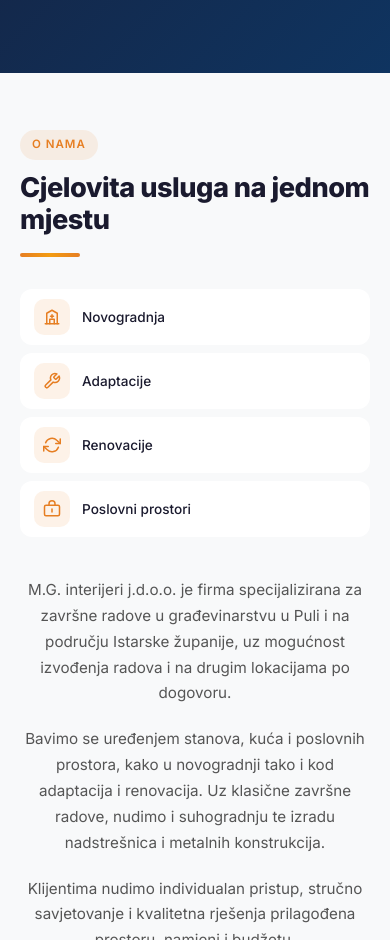
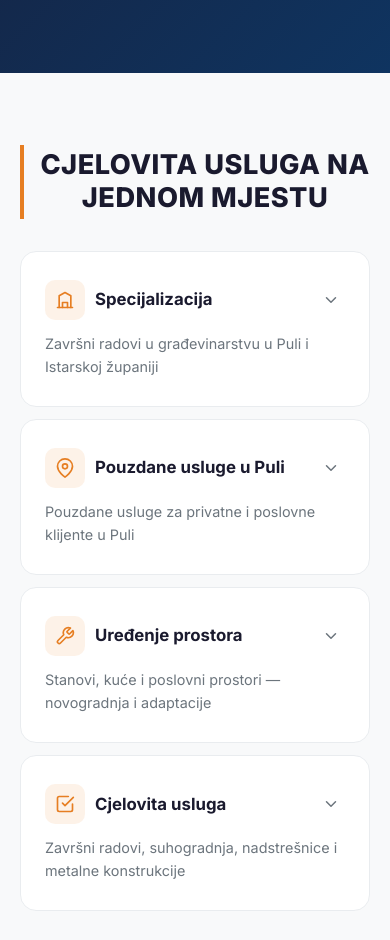
Before and after one commit to Lea45/M.G.-interijeri-, a plain HTML site: page index.html in a window 390 px wide. Shown: the part 1060-2000 px from the top of the page. Drawn offline with Linux system fonts and the light colour scheme.

Commit message:
ako - vrati

```diff
--- a/index.html
+++ b/index.html
@@ -180,7 +180,7 @@
             max-width: 460px;
             height: auto;
             display: block;
-            filter: drop-shadow(0 10px 40px rgba(0,0,0,0.3));
+            filter: hue-rotate(-110deg) saturate(3) brightness(0.85) drop-shadow(0 10px 40px rgba(0,0,0,0.3));
         }
 
         .hero-badge {
@@ -371,7 +371,118 @@
             flex-shrink: 0;
         }
 
+        /* ABOUT TITLE BOX */
+        .about-title-box {
+            border-left: 4px solid var(--accent);
+            padding: 4px 0 4px 20px;
+            margin-top: 16px;
+            margin-bottom: 16px;
+        }
+
+        .about-title-box + .section-subtitle {
+            padding-left: 24px;
+        }
+
+        .about-title-box .section-title {
+            margin-bottom: 0;
+            text-transform: uppercase;
+            letter-spacing: 0.5px;
+        }
+
+        /* ABOUT CARDS */
+        .about-cards {
+            display: grid;
+            grid-template-columns: repeat(2, 1fr);
+            gap: 20px;
+            margin-top: 32px;
+        }
+
+        .about-card {
+            background: var(--white);
+            border: 1px solid var(--gray-light);
+            border-radius: var(--radius);
+            padding: 28px 24px;
+            cursor: pointer;
+            transition: all 0.3s;
+            text-align: left;
+        }
+
+        .about-card:hover {
+            border-color: transparent;
+            box-shadow: var(--shadow);
+            transform: translateY(-2px);
+        }
+
+        .about-card-header {
+            display: flex;
+            align-items: center;
+            justify-content: space-between;
+            gap: 12px;
+        }
+
+        .about-card-title {
+            font-size: 1.05rem;
+            font-weight: 700;
+            color: var(--primary);
+            display: flex;
+            align-items: center;
+            gap: 10px;
+        }
+
+        .about-card-icon {
+            width: 40px;
+            height: 40px;
+            background: rgba(230, 126, 34, 0.1);
+            border-radius: 10px;
+            display: flex;
+            align-items: center;
+            justify-content: center;
+            flex-shrink: 0;
+        }
+
+        .about-card-toggle {
+            width: 28px;
+            height: 28px;
+            display: flex;
+            align-items: center;
+            justify-content: center;
+            flex-shrink: 0;
+            transition: transform 0.3s;
+            color: var(--gray);
+        }
+
+        .about-card.active .about-card-toggle {
+            transform: rotate(180deg);
+        }
+
+        .about-card-preview {
+            font-size: 0.9rem;
+            color: var(--gray);
+            margin-top: 12px;
+            line-height: 1.6;
+        }
+
+        .about-card-content {
+            max-height: 0;
+            overflow: hidden;
+            transition: max-height 0.4s ease;
+        }
+
+        .about-card.active .about-card-content {
+            max-height: 200px;
+        }
+
+        .about-card-content p {
+            font-size: 0.92rem;
+            color: #555;
+            margin-top: 14px;
+            padding-top: 14px;
+            border-top: 1px solid var(--gray-light);
+            line-height: 1.7;
+        }
+
         /* SERVICES */
+
         .services-grid {
             display: grid;
             grid-template-columns: repeat(3, 1fr);
@@ -387,6 +498,7 @@
             transition: all 0.4s;
             position: relative;
             overflow: hidden;
+            text-align: left;
         }
 
         .service-card::before {
@@ -944,39 +1056,37 @@
                 grid-template-columns: 1fr 1fr;
                 gap: 10px;
             }
-            .about-text p {
-                font-size: 0.95rem;
-            }
-
-            /* SERVICES MOBILE - horizontal scroll */
+            .about-cards {
+                grid-template-columns: 1fr;
+                gap: 12px;
+            }
+            .about, #usluge, .gallery, .types, .why-us, #kontakt {
+                text-align: center;
+            }
+            .about-title-box {
+                padding: 4px 0 4px 16px;
+                margin-left: auto;
+                margin-right: auto;
+                width: fit-content;
+            }
+            .about-title-box + .section-subtitle {
+                padding-left: 0;
+                text-align: center;
+            }
+            .about-card, .service-card, .type-card, .why-card {
+                text-align: left;
+            }
+
+            /* SERVICES MOBILE */
             .services-grid {
-                grid-template-columns: none;
-                display: flex;
-                overflow-x: auto;
-                scroll-snap-type: x mandatory;
+                grid-template-columns: 1fr;
                 gap: 16px;
-                padding-bottom: 16px;
-                -webkit-overflow-scrolling: touch;
-            }
-            .services-grid::-webkit-scrollbar {
-                display: none;
             }
             .service-card {
-                min-width: 280px;
-                scroll-snap-align: start;
-                flex-shrink: 0;
                 border-left: 4px solid var(--accent);
             }
             .service-card::before {
                 display: none;
-            }
-            .service-card .service-icon {
-                width: 48px;
-                height: 48px;
-            }
-            .service-card .service-icon svg {
-                width: 24px;
-                height: 24px;
             }
 
             /* GALLERY MOBILE */
@@ -1225,31 +1335,65 @@
     <!-- O NAMA -->
     <section class="about" id="o-nama">
         <div class="container">
-            <span class="section-label">O nama</span>
+            <div class="about-title-box">
                 <h2 class="section-title">Cjelovita usluga na jednom mjestu</h2>
-            <hr class="section-divider">
-            <div class="about-features">
-                <div class="about-feature">
-                    <div class="icon"><svg width="18" height="18" viewBox="0 0 24 24" fill="none" stroke="var(--accent)" stroke-width="2" stroke-linecap="round" stroke-linejoin="round"><path d="M3 21h18"/><path d="M5 21V7l7-4 7 4v14"/><path d="M9 21v-6h6v6"/><line x1="12" y1="9" x2="12" y2="13"/><line x1="10" y1="11" x2="14" y2="11"/></svg></div>
-                    Novogradnja
-                </div>
-                <div class="about-feature">
-                    <div class="icon"><svg width="18" height="18" viewBox="0 0 24 24" fill="none" stroke="var(--accent)" stroke-width="2" stroke-linecap="round" stroke-linejoin="round"><path d="M14.7 6.3a1 1 0 0 0 0 1.4l1.6 1.6a1 1 0 0 0 1.4 0l3.77-3.77a6 6 0 0 1-7.94 7.94l-6.91 6.91a2.12 2.12 0 0 1-3-3l6.91-6.91a6 6 0 0 1 7.94-7.94l-3.76 3.76z"/></svg></div>
-                    Adaptacije
-                </div>
-                <div class="about-feature">
-                    <div class="icon"><svg width="18" height="18" viewBox="0 0 24 24" fill="none" stroke="var(--accent)" stroke-width="2" stroke-linecap="round" stroke-linejoin="round"><polyline points="23 4 23 10 17 10"/><polyline points="1 20 1 14 7 14"/><path d="M3.51 9a9 9 0 0 1 14.85-3.36L23 10M1 14l4.64 4.36A9 9 0 0 0 20.49 15"/></svg></div>
-                    Renovacije
-                </div>
-                <div class="about-feature">
-                    <div class="icon"><svg width="18" height="18" viewBox="0 0 24 24" fill="none" stroke="var(--accent)" stroke-width="2" stroke-linecap="round" stroke-linejoin="round"><rect x="2" y="7" width="20" height="14" rx="2" ry="2"/><path d="M16 7V5a4 4 0 0 0-8 0v2"/><line x1="12" y1="12" x2="12" y2="16"/></svg></div>
-                    Poslovni prostori
-                </div>
-            </div>
-            <div class="about-text">
+            </div>
+            <div class="about-cards">
+                <div class="about-card fade-up" onclick="this.classList.toggle('active')">
+                    <div class="about-card-header">
+                        <div class="about-card-title">
+                            <div class="about-card-icon"><svg width="20" height="20" viewBox="0 0 24 24" fill="none" stroke="var(--accent)" stroke-width="2" stroke-linecap="round" stroke-linejoin="round"><path d="M3 21h18"/><path d="M5 21V7l7-4 7 4v14"/><path d="M9 21v-6h6v6"/></svg></div>
+                            Specijalizacija
+                        </div>
+                        <div class="about-card-toggle"><svg width="18" height="18" viewBox="0 0 24 24" fill="none" stroke="currentColor" stroke-width="2" stroke-linecap="round" stroke-linejoin="round"><polyline points="6 9 12 15 18 9"/></svg></div>
+                    </div>
+                    <p class="about-card-preview">Završni radovi u građevinarstvu u Puli i Istarskoj županiji</p>
+                    <div class="about-card-content">
                         <p>M.G. interijeri j.d.o.o. je firma specijalizirana za završne radove u građevinarstvu u Puli i na području Istarske županije, uz mogućnost izvođenja radova i na drugim lokacijama po dogovoru.</p>
-                <p>Bavimo se uređenjem stanova, kuća i poslovnih prostora, kako u novogradnji tako i kod adaptacija i renovacija. Uz klasične završne radove, nudimo i suhogradnju te izradu nadstrešnica i metalnih konstrukcija.</p>
-                <p>Klijentima nudimo individualan pristup, stručno savjetovanje i kvalitetna rješenja prilagođena prostoru, namjeni i budžetu.</p>
+                    </div>
+                </div>
+
+                <div class="about-card fade-up" onclick="this.classList.toggle('active')">
+                    <div class="about-card-header">
+                        <div class="about-card-title">
+                            <div class="about-card-icon"><svg width="20" height="20" viewBox="0 0 24 24" fill="none" stroke="var(--accent)" stroke-width="2" stroke-linecap="round" stroke-linejoin="round"><path d="M21 10c0 7-9 13-9 13s-9-6-9-13a9 9 0 0 1 18 0z"/><circle cx="12" cy="10" r="3"/></svg></div>
+                            Pouzdane usluge u Puli
+                        </div>
+                        <div class="about-card-toggle"><svg width="18" height="18" viewBox="0 0 24 24" fill="none" stroke="currentColor" stroke-width="2" stroke-linecap="round" stroke-linejoin="round"><polyline points="6 9 12 15 18 9"/></svg></div>
+                    </div>
+                    <p class="about-card-preview">Pouzdane usluge za privatne i poslovne klijente u Puli</p>
+                    <div class="about-card-content">
+                        <p>Većinu projekata realiziramo u gradu Puli, gdje pružamo pouzdane usluge privatnim i poslovnim klijentima.</p>
+                    </div>
+                </div>
+
+                <div class="about-card fade-up" onclick="this.classList.toggle('active')">
+                    <div class="about-card-header">
+                        <div class="about-card-title">
+                            <div class="about-card-icon"><svg width="20" height="20" viewBox="0 0 24 24" fill="none" stroke="var(--accent)" stroke-width="2" stroke-linecap="round" stroke-linejoin="round"><path d="M14.7 6.3a1 1 0 0 0 0 1.4l1.6 1.6a1 1 0 0 0 1.4 0l3.77-3.77a6 6 0 0 1-7.94 7.94l-6.91 6.91a2.12 2.12 0 0 1-3-3l6.91-6.91a6 6 0 0 1 7.94-7.94l-3.76 3.76z"/></svg></div>
+                            Uređenje prostora
+                        </div>
+                        <div class="about-card-toggle"><svg width="18" height="18" viewBox="0 0 24 24" fill="none" stroke="currentColor" stroke-width="2" stroke-linecap="round" stroke-linejoin="round"><polyline points="6 9 12 15 18 9"/></svg></div>
+                    </div>
+                    <p class="about-card-preview">Stanovi, kuće i poslovni prostori — novogradnja i adaptacije</p>
+                    <div class="about-card-content">
+                        <p>Bavimo se uređenjem stanova, kuća i poslovnih prostora, kako u novogradnji tako i kod adaptacija i renovacija.</p>
+                    </div>
+                </div>
+
+                <div class="about-card fade-up" onclick="this.classList.toggle('active')">
+                    <div class="about-card-header">
+                        <div class="about-card-title">
+                            <div class="about-card-icon"><svg width="20" height="20" viewBox="0 0 24 24" fill="none" stroke="var(--accent)" stroke-width="2" stroke-linecap="round" stroke-linejoin="round"><polyline points="9 11 12 14 22 4"/><path d="M21 12v7a2 2 0 0 1-2 2H5a2 2 0 0 1-2-2V5a2 2 0 0 1 2-2h11"/></svg></div>
+                            Cjelovita usluga
+                        </div>
+                        <div class="about-card-toggle"><svg width="18" height="18" viewBox="0 0 24 24" fill="none" stroke="currentColor" stroke-width="2" stroke-linecap="round" stroke-linejoin="round"><polyline points="6 9 12 15 18 9"/></svg></div>
+                    </div>
+                    <p class="about-card-preview">Završni radovi, suhogradnja, nadstrešnice i metalne konstrukcije</p>
+                    <div class="about-card-content">
+                        <p>Uz klasične završne radove, nudimo i suhogradnju te izradu nadstrešnica i metalnih konstrukcija, čime klijentima osiguravamo cjelovitu uslugu na jednom mjestu.</p>
+                    </div>
+                </div>
             </div>
         </div>
     </section>
@@ -1257,14 +1401,10 @@
     <!-- USLUGE -->
     <section id="usluge">
         <div class="container">
-            <span class="section-label">Usluge</span>
+            <div class="about-title-box">
                 <h2 class="section-title">Naše usluge završnih radova</h2>
-            <hr class="section-divider">
+            </div>
             <p class="section-subtitle">Kompletni završni i dodatni građevinski radovi za stambene i poslovne objekte.</p>
-            <div class="scroll-hint">
-                <span>Povucite za više</span>
-                <svg width="20" height="20" viewBox="0 0 24 24" fill="none" stroke="currentColor" stroke-width="2" stroke-linecap="round" stroke-linejoin="round"><line x1="5" y1="12" x2="19" y2="12"/><polyline points="12 5 19 12 12 19"/></svg>
-            </div>
 
             <div class="services-grid">
                 <!-- 1 -->
@@ -1343,9 +1483,9 @@
     <!-- PROJEKTI / GALERIJA -->
     <section class="gallery" id="projekti">
         <div class="container">
-            <span class="section-label">Projekti</span>
+            <div class="about-title-box">
                 <h2 class="section-title">Naši realizirani projekti</h2>
-            <hr class="section-divider">
+            </div>
             <p class="section-subtitle">Pogledajte primjere naših radova - od početnog stanja do završnog rezultata.</p>
 
             <div class="gallery-grid">
@@ -1429,9 +1569,9 @@
     <!-- VRSTE RADOVA -->
     <section class="types" id="vrste">
         <div class="container">
-            <span class="section-label">Vrste radova</span>
+            <div class="about-title-box">
                 <h2 class="section-title">Završni radovi za sve tipove objekata</h2>
-            <hr class="section-divider" style="background: linear-gradient(90deg, var(--accent), #f39c12, var(--accent));">
+            </div>
             <p class="section-subtitle">Firma M.G. interijeri j.d.o.o. izvodi radove na svim vrstama objekata.</p>
 
             <div class="types-grid">
@@ -1462,9 +1602,9 @@
     <!-- ZASTO MI -->
     <section class="why-us" id="zasto-mi">
         <div class="container">
-            <span class="section-label">Zašto mi</span>
+            <div class="about-title-box">
                 <h2 class="section-title">Zašto odabrati M.G. interijeri</h2>
-            <hr class="section-divider">
+            </div>
             <p class="section-subtitle">Pouzdanost, kvaliteta i profesionalnost u svakom projektu.</p>
 
             <div class="why-grid">
@@ -1500,7 +1640,6 @@
     <!-- CTA -->
     <section class="cta">
         <div class="container">
-            <span class="section-label">Kontaktirajte nas</span>
             <h2 class="section-title">Trebate pouzdanu firmu za završne radove?</h2>
             <p>Ako tražite pouzdanu firmu za završne radove, suhogradnju, nadstrešnice ili metalne konstrukcije u Puli i Istri, M.G. interijeri j.d.o.o. stoji vam na raspolaganju za savjet i izradu ponude.</p>
             <div class="hero-buttons" style="justify-content: center;">
@@ -1513,9 +1652,9 @@
     <!-- KONTAKT -->
     <section id="kontakt">
         <div class="container">
-            <span class="section-label">Kontakt</span>
+            <div class="about-title-box">
                 <h2 class="section-title">Javite nam se</h2>
-            <hr class="section-divider">
+            </div>
             <p class="section-subtitle">Stojimo vam na raspolaganju za savjet i izradu ponude.</p>
 
             <div class="contact-grid">
```
Lines whose indentation alone changed are shown as unchanged.
